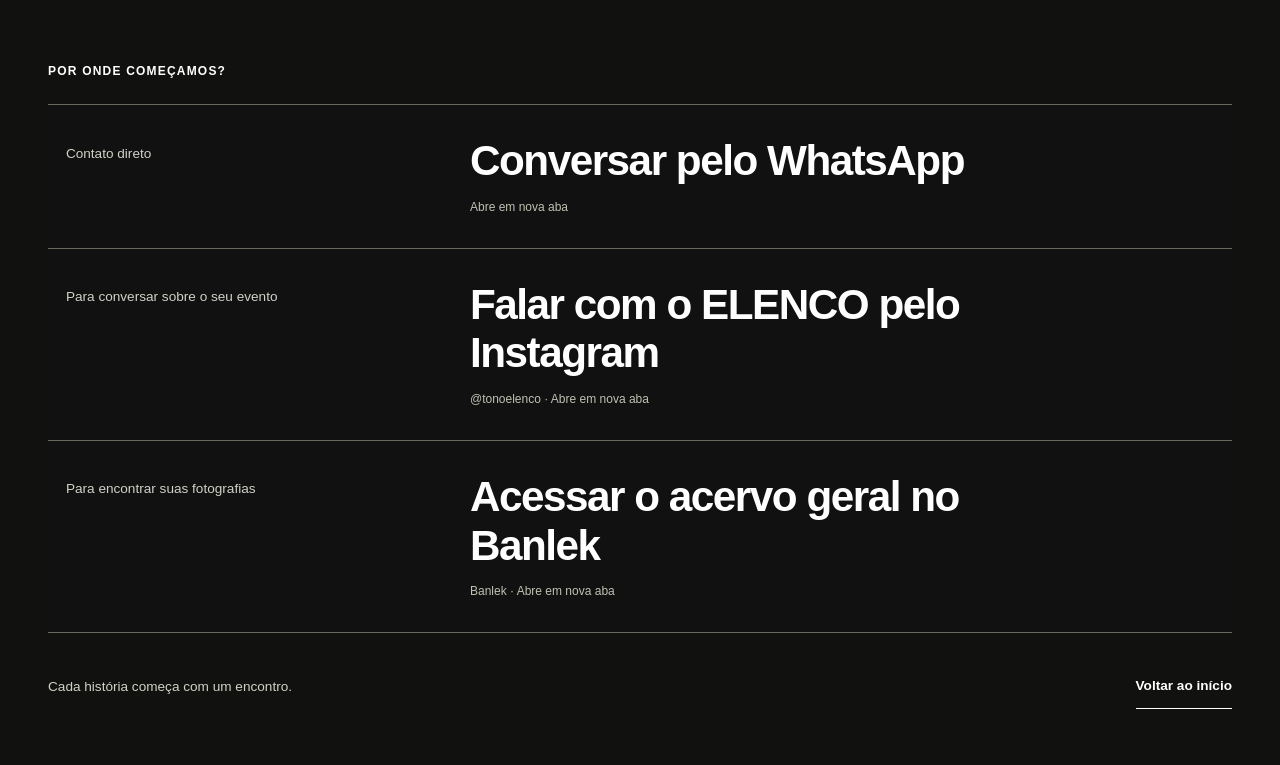
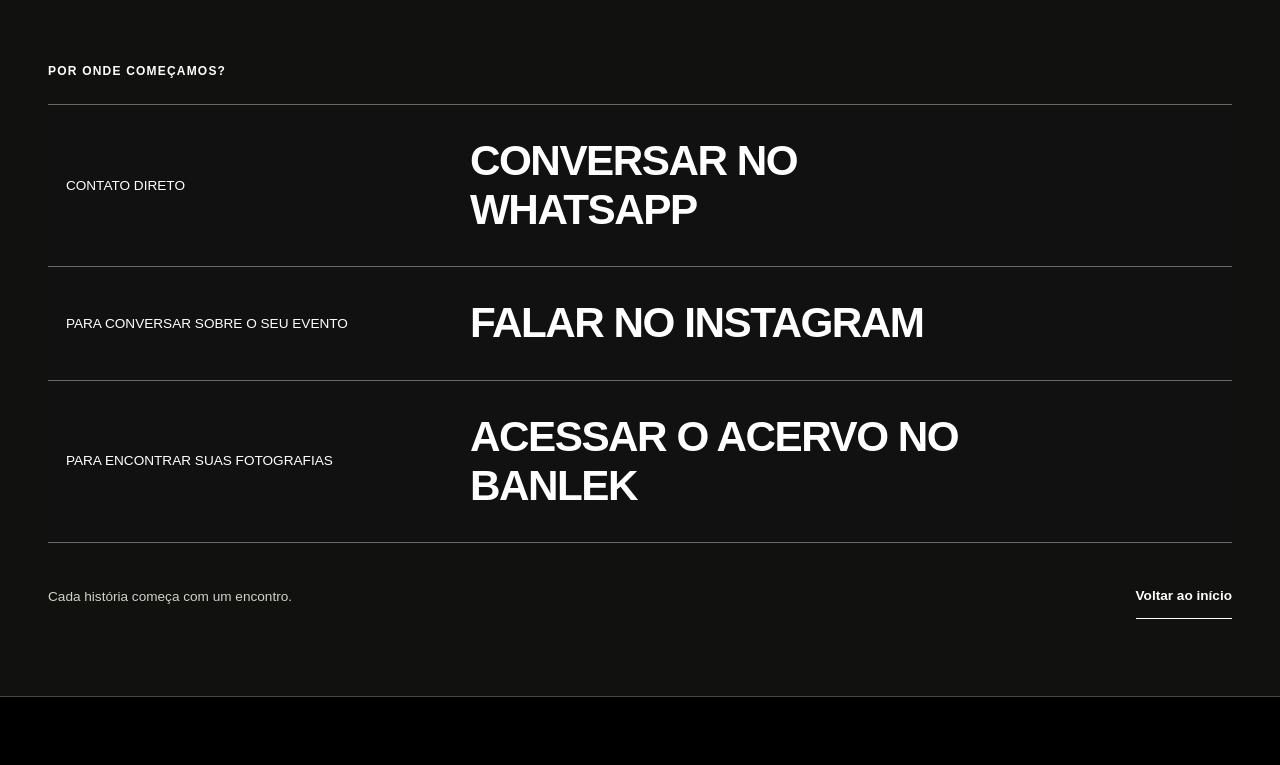
Before and after one commit to KiseStudios/tonoelenco, a Next.js app: page /contato in a window 1280 px wide. Shown: the part 636-1401 px from the top of the page. Built offline with nearby package versions, Linux system fonts and the light colour scheme.

Commit message:
Simplificar textos e inverter toda a faixa de contato

```diff
--- a/src/app/contato/page.tsx
+++ b/src/app/contato/page.tsx
@@ -24,18 +24,15 @@ export default function ContatoPage() {
           <h2 id="channels-title">POR ONDE COMEÇAMOS?</h2>
           <a className="contact-channel" href={officialLinks.whatsapp} {...externalLinkProps}>
             <span className="contact-channel__context">Contato direto</span>
-            <span className="contact-channel__title">Conversar pelo WhatsApp</span>
-            <span className="contact-channel__destination">Abre em nova aba</span>
+            <span className="contact-channel__title">CONVERSAR NO WHATSAPP</span>
           </a>
           <a className="contact-channel" href={officialLinks.instagram} {...externalLinkProps}>
             <span className="contact-channel__context">Para conversar sobre o seu evento</span>
-            <span className="contact-channel__title">Falar com o ELENCO pelo Instagram</span>
-            <span className="contact-channel__destination">@tonoelenco · Abre em nova aba</span>
+            <span className="contact-channel__title">FALAR NO INSTAGRAM</span>
           </a>
           <a className="contact-channel" href={officialLinks.archive} {...externalLinkProps}>
             <span className="contact-channel__context">Para encontrar suas fotografias</span>
-            <span className="contact-channel__title">Acessar o acervo geral no Banlek</span>
-            <span className="contact-channel__destination">Banlek · Abre em nova aba</span>
+            <span className="contact-channel__title">ACESSAR O ACERVO NO BANLEK</span>
           </a>
         </section>
         <div className="contact-page__return">
--- a/src/styles/institutional.css
+++ b/src/styles/institutional.css
@@ -41,21 +41,18 @@
 .contact-channels > h2 { margin: 0 0 1.5rem; font-size: .75rem; letter-spacing: .1em; font-weight: 700; }
 .contact-channel { background: #111; color: #fff; display: grid; grid-template-columns: 1fr 2fr; gap: .75rem 2rem; padding: 2rem clamp(.75rem, 1.4vw, 1.5rem); border-top: 1px solid #686a60; text-decoration: none; }
 .contact-channel:last-child { border-bottom: 1px solid #686a60; }
-.contact-channel__context { color: var(--channel-detail, #d0d1c7); font-size: .85rem; padding-top: .4rem; }
+.contact-channel__context { color: inherit; font-size: .85rem; text-transform: uppercase; align-self: center; }
 .contact-channel__title { max-width: 22ch; font-size: clamp(1.5rem, 3.3vw, 3rem); line-height: 1.15; font-weight: 700; letter-spacing: -.035em; }
-.contact-channel__destination { grid-column: 2; color: var(--channel-detail, #bfc1b2); font-size: .75rem; }
 .contact-channel:focus-visible {
   outline: 2px solid #fff;
   outline-offset: 3px;
   background: #fff;
-  color: #111;
-  --channel-detail: #41423d;
+  color: #000;
 }
 @media (hover: hover) and (pointer: fine) {
   .contact-channel:hover {
     background: #fff;
-    color: #111;
-    --channel-detail: #41423d;
+    color: #000;
   }
 }
 .contact-page__return { display: flex; align-items: center; justify-content: space-between; gap: 2rem; margin-top: 2rem; }
@@ -97,7 +94,6 @@
   .contact-opening > p { margin-left: 0; }
   .contact-channel { grid-template-columns: 1fr; gap: .75rem; padding-block: 1.5rem; }
   .contact-channel__title { max-width: 21ch; }
-  .contact-channel__destination { grid-column: auto; }
   .contact-page__return { align-items: start; flex-direction: column; gap: .5rem; }
   .institutional-footer__main { grid-template-columns: 1fr 1fr; gap: 2rem 1rem; padding-bottom: 2.5rem; }
   .institutional-footer__identity { grid-column: 1 / -1; }
```
